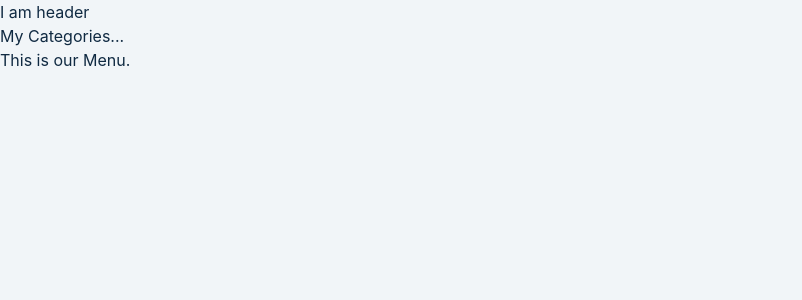
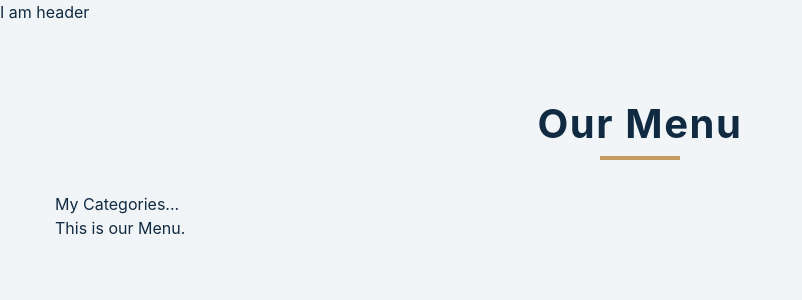
Before and after one commit to sidchopp/menu, a React (Create React App) app: page / in a window 1280 px wide. Shown: the top 300 px of the page, without its empty margins (0-802 px from the left). Built offline with nearby package versions, Linux system fonts and the light colour scheme.

Commit message:
Categories and Menu included

```diff
--- a/src/components/Data.js
+++ b/src/components/Data.js
@@ -1,4 +1,4 @@
-const menu = [
+const Data = [
   {
     id: 1,
     title: 'buttermilk pancakes',
@@ -72,4 +72,4 @@ const menu = [
     desc: `skateboard fam synth authentic semiotics. Live-edge lyft af, edison bulb yuccie crucifix microdosing.`,
   },
 ];
-export default menu;
+export default Data;
--- a/src/components/Menu.js
+++ b/src/components/Menu.js
@@ -1,6 +1,6 @@
 import React from 'react'
 
-import Data from './Data';
+
 
 function Menu() {
   return (
--- a/src/components/MenuCategories.js
+++ b/src/components/MenuCategories.js
@@ -1,14 +1,39 @@
-import React from 'react'
+import React, { useState } from 'react'
 
 import Menu from './Menu'
 import Categories from './Categories'
-import items from './Data';
+import Data from './Data';
+
+// for dynamic buttons based on each category
+// We are making an array with 'all' and  (items).Hence spread operator
+//A value in the Set may only occur once; it is unique in the Set's collection, so that we get everything in items only once
+const allCategories = ['all', ...new Set(Data.map((item) => item.category))];
+
 
 function MenuCategories() {
+
+  // states
+
+  // Initial value of menuItems is the object (items) coming from Data.js
+  const [menuItems, setMenuItems] = useState(Data);
+  //console.log(Data);
+
+  // The initial value of categories is 'allCategories' which is an array of 'all' and 'each individual' category
+  const [categories, setCategories] = useState(allCategories);
+
+
   return (
     <div>
-      <Categories />
-      <Menu />
+      <main>
+        <section className="menu section">
+          <div className="title">
+            <h2>our menu</h2>
+            <div className="underline"></div>
+          </div>
+          <Categories />
+          <Menu />
+        </section>
+      </main>
     </div>
   )
 }
```
